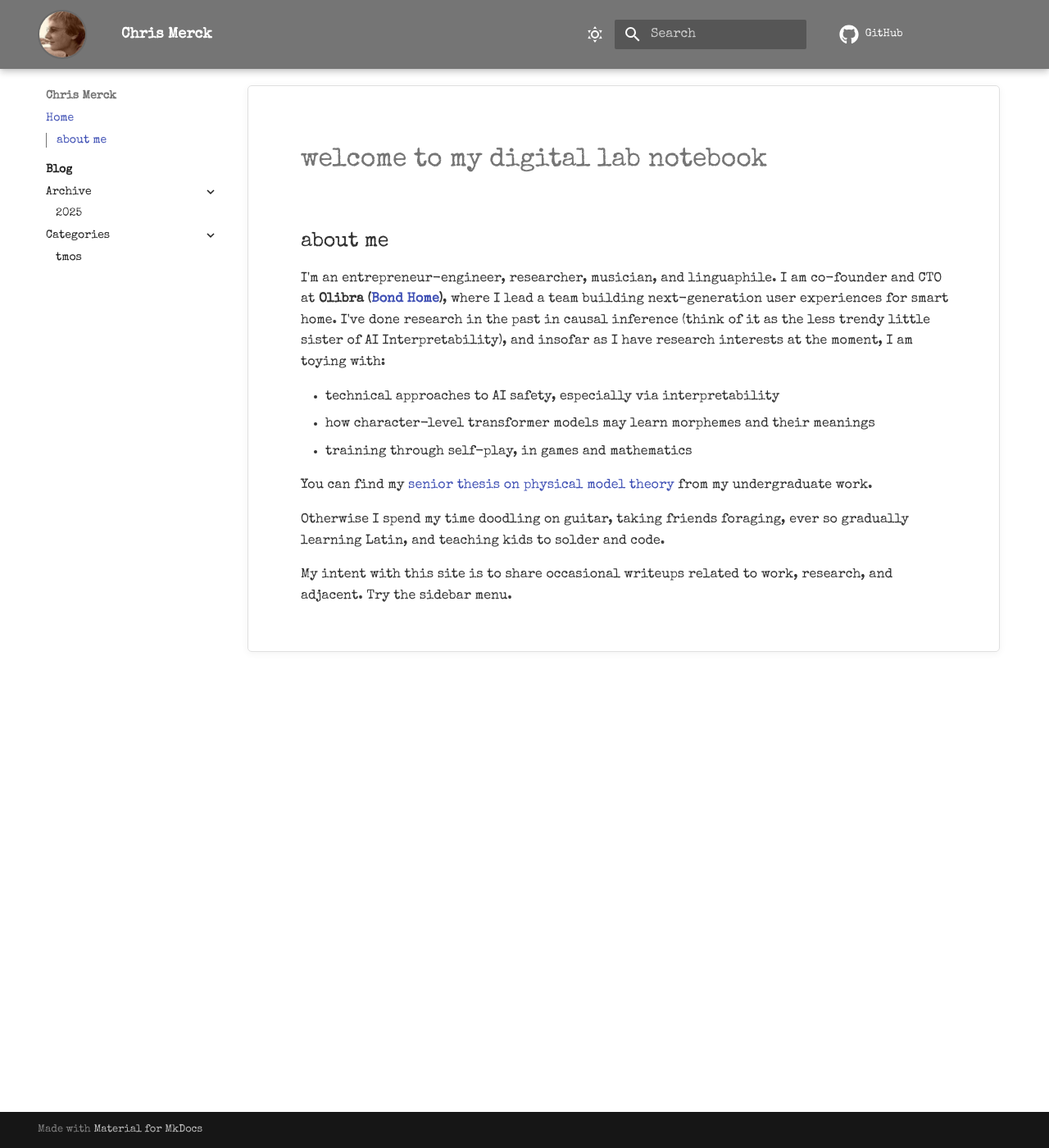
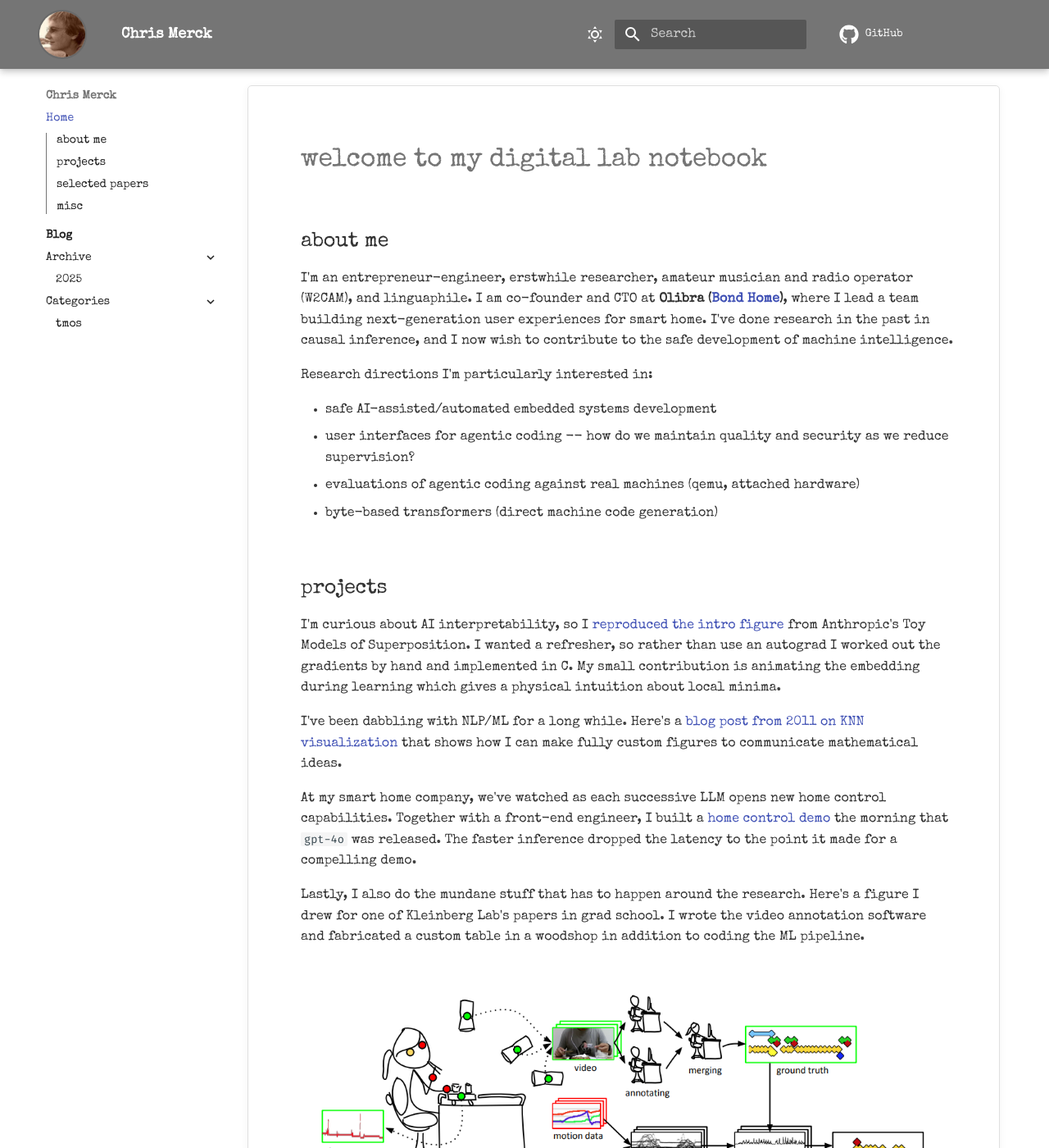
Before and after one commit to chrismerck/chrismerck.github.io, an MkDocs documentation site: the page built from docs/index.md, in a window 1280 px wide and 1400 px high. Shown: the whole window at 82% size. Built offline with MkDocs 1.6.1 and Material for MkDocs 9.7.7, drawn with Linux system fonts in a browser that asks for light colours; comment, search, counter and statistics services are not loaded; some of the changed text lies outside the part shown.

Commit message:
update index with papers

```diff
--- a/docs/index.md
+++ b/docs/index.md
@@ -6,14 +6,44 @@
 
 ## about me
 
-I'm an entrepreneur-engineer, researcher, musician, and linguaphile. I am co-founder and CTO at **Olibra ([Bond Home](https://bondhome.io))**, where I lead a team building next-generation user experiences for smart home. I've done research in the past in causal inference (think of it as the less trendy little sister of AI Interpretability), and insofar as I have research interests at the moment, I am toying with:
+I'm an entrepreneur-engineer, erstwhile researcher, amateur musician and radio operator (W2CAM), and linguaphile. I am co-founder and CTO at **Olibra ([Bond Home](https://bondhome.io))**, where I lead a team building next-generation user experiences for smart home. I've done research in the past in causal inference, and I now wish to contribute to the safe development of machine intelligence.
 
- - technical approaches to AI safety, especially via interpretability
- - how character-level transformer models may learn morphemes and their meanings
- - training through self-play, in games and mathematics
+Research directions I'm particularly interested in:
 
-You can find my [senior thesis on physical model theory](assets/Merck-Physical_Model_Theory-2010.pdf) from my undergraduate work.
+ - safe AI-assisted/automated embedded systems development
+ - user interfaces for agentic coding -- how do we maintain quality and security as we reduce supervision?
+ - evaluations of agentic coding against real machines (qemu, attached hardware)
+ - byte-based transformers (direct machine code generation)
 
-Otherwise I spend my time doodling on guitar, taking friends foraging, ever so gradually learning Latin, and teaching kids to solder and code.
+## projects
 
-My intent with this site is to share occasional writeups related to work, research, and adjacent. Try the sidebar menu.
+I'm curious about AI interpretability, so I [reproduced the intro figure](blog/2025/05/14/demonstrating-superposition/)
+ from Anthropic's Toy Models of Superposition. I wanted a refresher, so rather than use an autograd I worked out the gradients by hand and implemented in C. My small contribution is animating the embedding during learning which gives a physical intuition about local minima.
+
+I've been dabbling with NLP/ML for a long while. Here's a [blog post from 2011 on KNN visualization](https://quasiphysics.wordpress.com/2011/12/13/visualizing-k-nearest-neighbor-regression/) that shows how I can make fully custom figures to communicate mathematical ideas.
+
+At my smart home company, we've watched as each successive LLM opens new home control capabilities.
+Together with a front-end engineer, I built a [home control demo](https://www.youtube.com/watch?v=F_rlwDuOiXU) the morning that `gpt-4o` was released.
+The faster inference dropped the latency to the point it made for a compelling demo.
+
+Lastly, I also do the mundane stuff that has to happen around the research. Here's a figure I drew for one of Kleinberg Lab's papers in grad school. I wrote the video annotation software and fabricated a custom table in a woodshop in addition to coding the ML pipeline.
+
+![Kleinberg Lab](assets/pipeline.png)
+
+
+## selected papers
+
+- [Causal Explaination](assets/aaai-2016-merck.pdf), AAAI (2016) - Computing the strength of causal relationships between events in a physical model.
+
+- [Physical Model Theory](assets/Merck-Physical_Model_Theory-2010.pdf) (2010) - A broad exploration of the simplest world-models used in physics.
+
+- [Fuzzy Flip-Flops](assets/fuzzy-flip-flop.pdf) (2010) - Relaxes the binary nature of logic gates to explore continuous-valued logic.
+
+- [Finite Machines](assets/finite_machines.pdf) (2009) - A formal exploration of small machines with limited memory.
+
+- [Sunglint Statistics](assets/polarimetry.pdf), Applied Optics (2008) - We study the pattern of light reflected from the ocean surface in order to help remove it from satellite imagery. I'm most proud of the attractor diagrams that reveal structure in the glint time series.
+
+
+## misc
+
+Otherwise I spend my time doodling on guitar, taking friends foraging, ever so gradually learning Latin, and teaching kids to solder and code. My intent with this site is to share occasional writeups related to work, research, and adjacent. Try the sidebar menu.
```
Also changed, not shown: docs/assets/pipeline.png (added), 8 other files.
